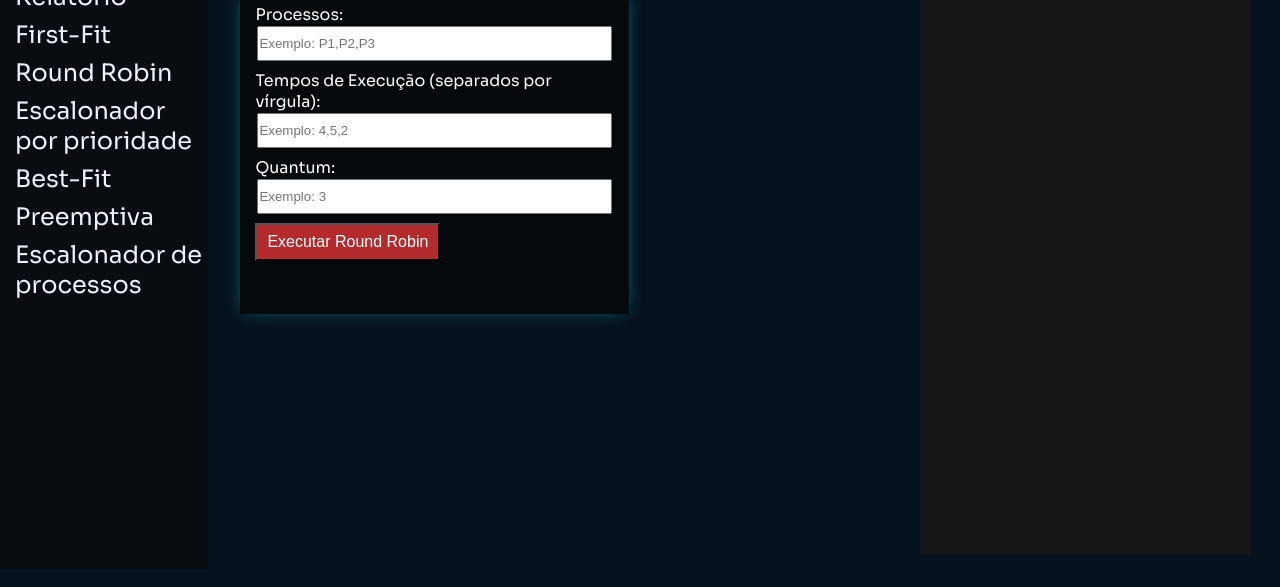
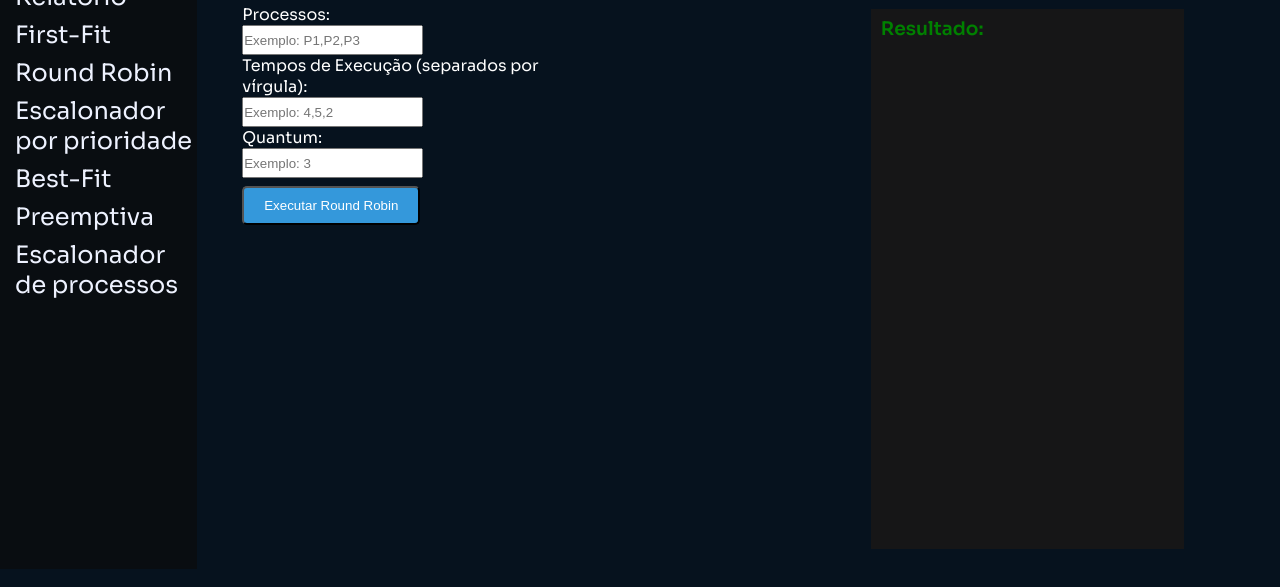
Before and after one commit to William-silva-Developer/Simuladores, a plain HTML site: page RoundRobin/RoundRobin.html in a window 1280 px wide. Shown: the part 213-800 px from the top of the page. Drawn offline with nearby package versions, Linux system fonts and the light colour scheme.

Commit message:
alteracao da cor do botão

```diff
--- a/Partials/_layoutFormRoundRobin.scss
+++ b/Partials/_layoutFormRoundRobin.scss
@@ -1,8 +1,5 @@
 .round {
 
-
-    box-shadow: 0 -1px 17px -4px rgba(0, 255, 255, 0.45);
-    background-color: $secondary-dark;
     flex-direction: column;
     flex: 1;
     width: 60%;
@@ -12,51 +9,8 @@
     height: 40vh;
 
 
-    .content-input {
-
-        display: flex;
-        flex-direction: column;
-        margin-bottom: 8px;
-
-    }
-
-    .input {
-
-        margin: 1px 2px;
-        height: 35px;
-
-    }
 
 
-    button {
-
-        padding: 8px 10px;
-        background-color: $red-dark;
-        color: $white-normal;
-        font-size: 16px;
-        cursor: pointer;
-        transition: background-color 0.8s;
-
-
-    }
-
-}
-
-button:hover {
-
-background-color: $violet;
 
 
 }
-
-.results {
-
-    padding: 8px 10px;
-    max-width: 40%;
-    margin-left: 5%;
-    margin-bottom: .9rem;
-    background-color: $black-dark;
-    width: 40%;
-    margin-right: 1.8rem;
-
-}
--- a/RoundRobin/RoundRobin.html
+++ b/RoundRobin/RoundRobin.html
@@ -86,22 +86,22 @@
 
                 <form id="meuFormulario" class="round">
 
-                    <div class="content-input">
+
                         <label for="processos">Processos:</label>
-                        <input type="text" placeholder="Exemplo: P1,P2,P3" id="processos"  class="input" required>
-                    </div>
+                        <input type="text" placeholder="Exemplo: P1,P2,P3" id="processos"  required>
 
-                    <div class="content-input">
+
+
                         <label for="temposExecucao">Tempos de Execução (separados por vírgula):</label>
-                        <input type="text" placeholder="Exemplo: 4,5,2" id="temposExecucao"  class="input" required>
-                    </div>
+                        <input type="text" placeholder="Exemplo: 4,5,2" id="temposExecucao"   required>
 
-                    <div class="content-input">
+
+
                         <label for="quantum">Quantum:</label>
-                        <input type="number" placeholder="Exemplo: 3" id="quantum"  class="input" required>
-                    </div>
+                        <input type="number" placeholder="Exemplo: 3" id="quantum"  required>
 
-                    <button type="button" onclick="executarRoundRobin()">Executar Round Robin</button>
+
+                    <button class="btn-button" type="button" onclick="executarRoundRobin()">Executar Round Robin</button>
                 </form>
 
             </section>
@@ -109,7 +109,7 @@
 
         </div>
 
-        <div class="results">
+        <div class="resultado" style="margin-right: 6rem; margin-top: 5rem;">
             <h3>Resultado:</h3>
             <div class="fila" id="result-fila"></div>
 
```
Also changed, not shown: Prioridade/Prioridade.html (+2 -2 lines), Processo/Processo.html (+3 -3 lines), style.css, 1 other file.
